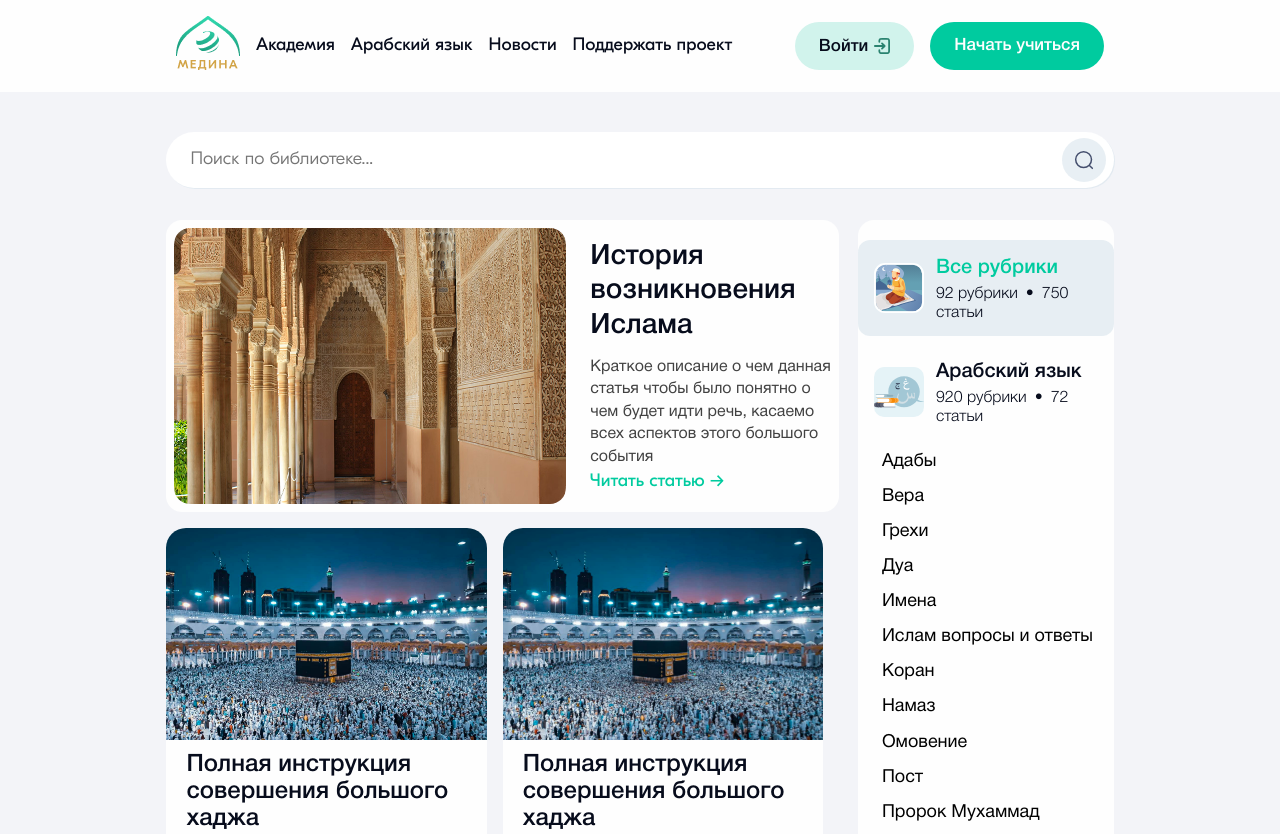
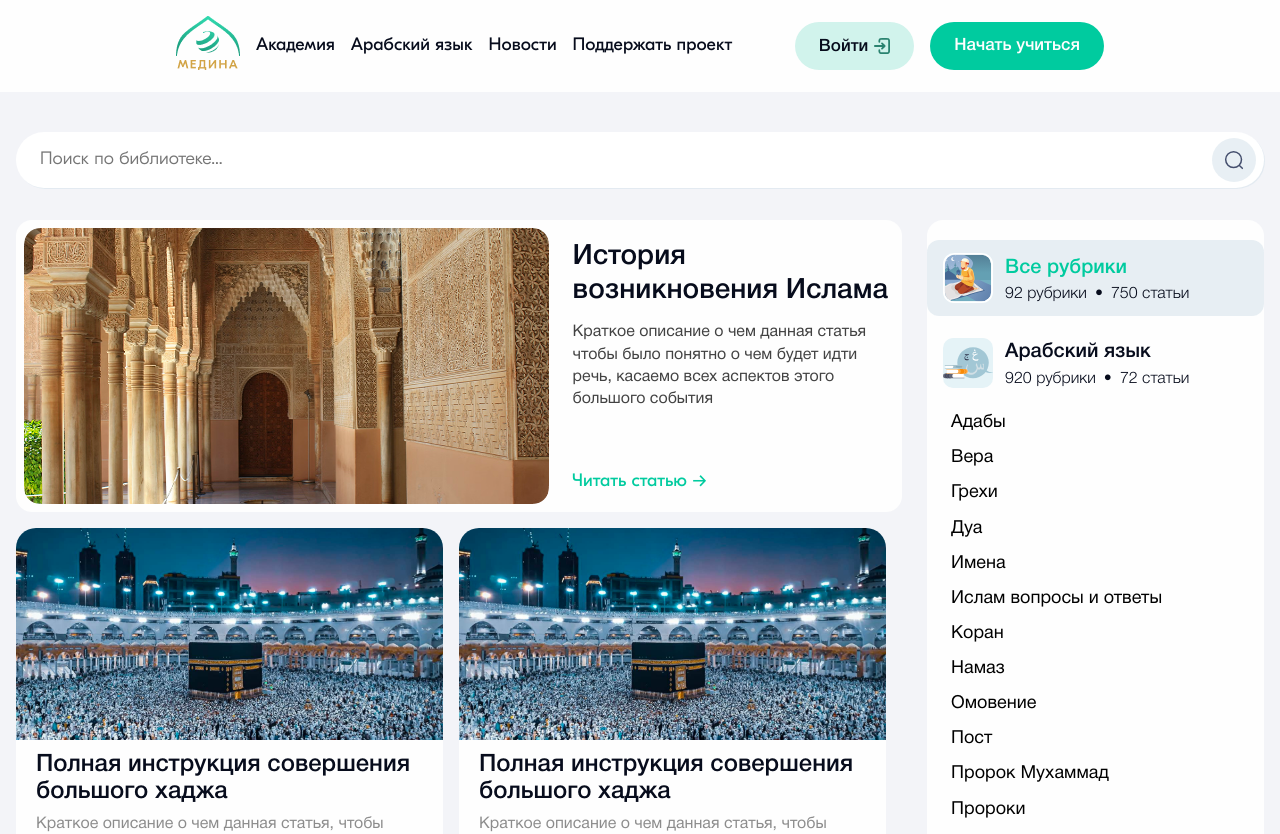
Before and after one commit to Nuruddin999/medina_landing, a Next.js app: page / in a window 1280 px wide. Shown: the top 834 px of the page. Built offline with nearby package versions, Linux system fonts and the light colour scheme.

Commit message:
last fix padding

```diff
--- a/src/app/page.module.scss
+++ b/src/app/page.module.scss
@@ -1,5 +1,5 @@
 .mainPage {
-  padding: 0 13%;
+  padding: 0 16px;
   background: $greyBackground;
   box-sizing: border-box;
 
```
